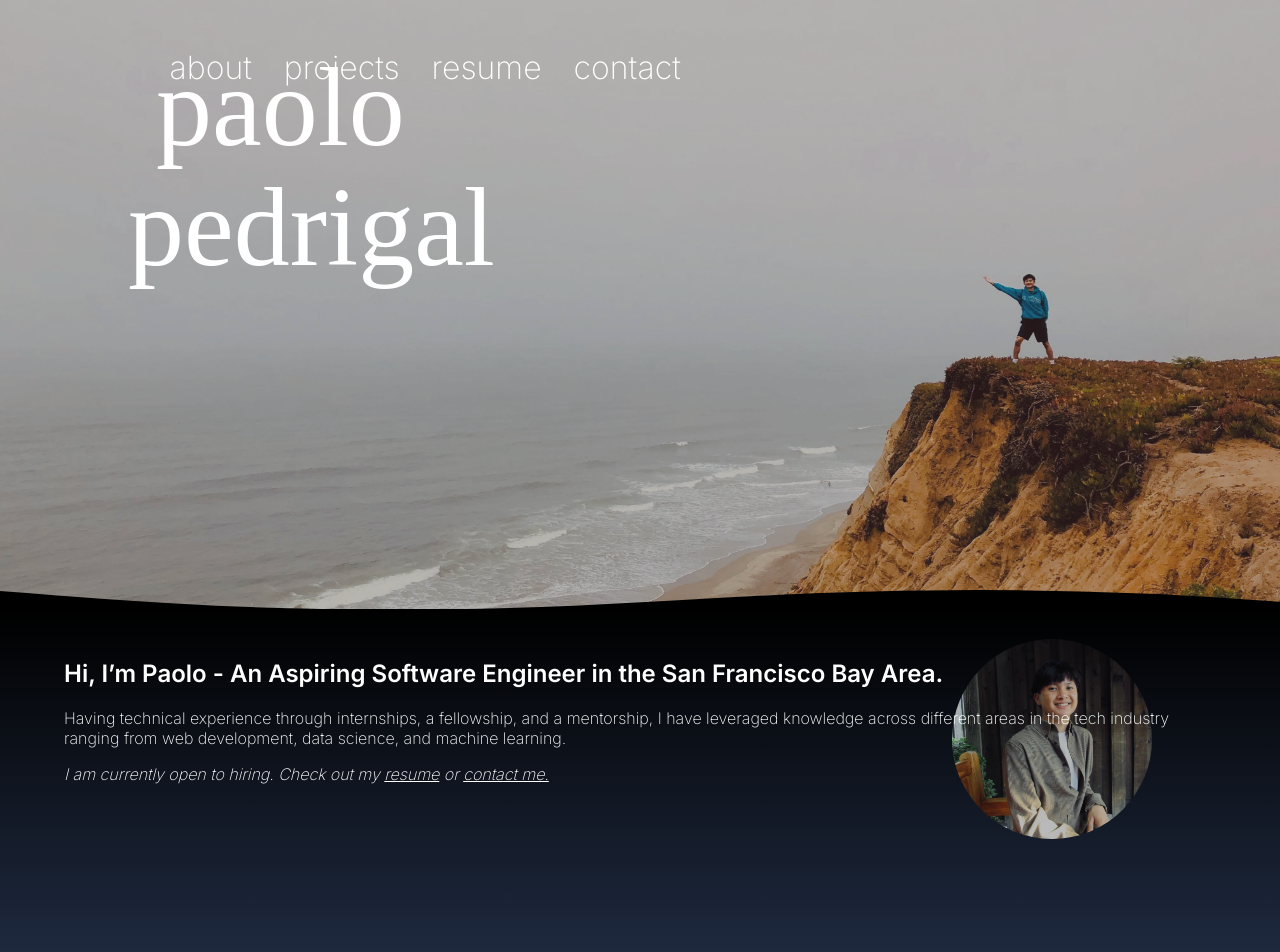
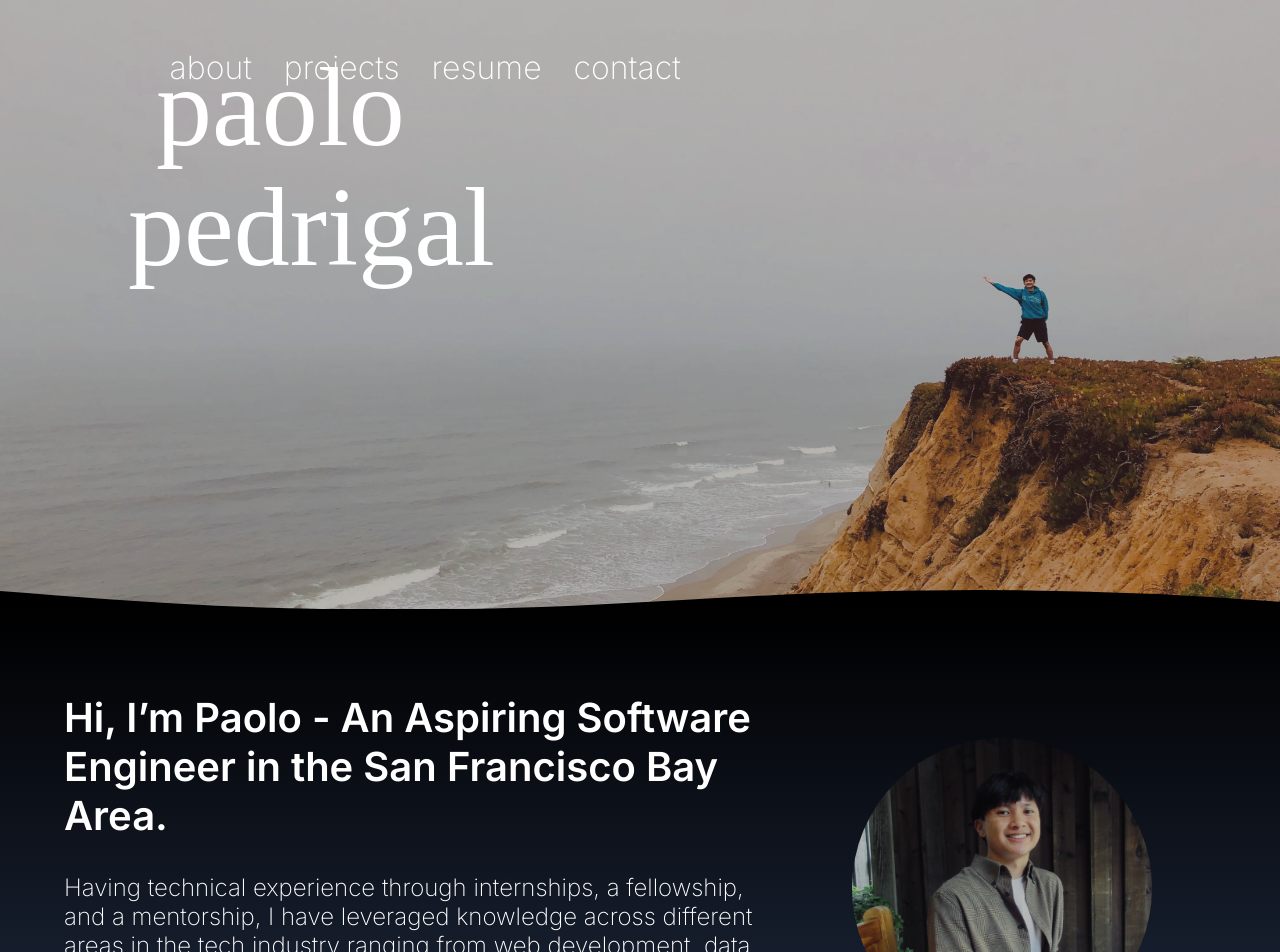
Before and after one commit to paolopedrigal/paolopedrigal.github.io, a React (Create React App) app: page / in a window 1280 px wide. Shown: the top 952 px of the page. Built offline with nearby package versions, Linux system fonts and the light colour scheme; a web font is replaced by a local one.

Commit message:
Finished first draft of about section with responsiveness to browser size

```diff
--- a/src/About/About.css
+++ b/src/About/About.css
@@ -30,6 +30,15 @@
 }
 /* End of CSS from shapedivider.app */
 
+.about-me-content {
+  opacity: 0;
+  transition: all 3.5s;
+}
+
+.about-me-content.show {
+  opacity: 1;
+}
+
 .about-me-pic-container {
   position: absolute;
   right: 10%;
@@ -53,33 +62,22 @@
   width: 60%;
 }
 
-.about-me-description {
-  font-weight: 200;
-}
-
+.about-me-description,
 .about-me-objective {
   font-weight: 200;
-}
-
-.wave-container {
-  position: relative;
 }
 
 /* Mobile Devices */
 @media (min-width: 320px) {
   .about-me-container {
     padding-top: 30px;
-  }
-  .about-me-content {
     height: 300px;
   }
+  /* .about-me-content {
+    height: 300px;
+  } */
   .about-me-pic-container {
     opacity: 0;
-    /* position: relative;
-    margin-left: 5px;
-    width: 175px;
-    height: 175px; */
-    /* border-radius: 40%; */
   }
   .about-me-info {
     position: absolute;
@@ -90,21 +88,68 @@
 
 /* Small screen - Desktop */
 @media (min-width: 480px) {
+  .about-me-container {
+    height: 275px;
+  }
 }
 
 /* Medium size screen - Desktop */
 @media (min-width: 600px) {
+  .about-me-container {
+    height: 395px;
+  }
   .about-me-pic-container {
     opacity: 1;
+    top: 20%;
+    right: 8%;
+    width: 260px;
+    height: 260px;
+  }
+  .about-me-info {
+    width: 50%;
+  }
+  .about-me-heading {
+    font-size: 2rem;
+  }
+  .about-me-description,
+  .about-me-objective {
+    font-size: 1.2rem;
   }
 }
 
 /* Large screen - Desktop */
 @media (min-width: 1025px) {
+  .about-me-container {
+    padding-top: 50px;
+    height: 475px;
+  }
+
+  .about-me-pic-container {
+    width: 300px;
+    height: 300px;
+    right: 10%;
+  }
+
+  .about-me-info {
+    width: 56%;
+  }
+
+  .about-me-heading {
+    font-size: 2.5rem;
+  }
+  .about-me-description,
+  .about-me-objective {
+    font-size: 1.5rem;
+  }
 }
 
 /* Humongous screen - Desktop */
 @media (min-width: 1281px) {
+  .about-me-pic-container {
+    width: 325px;
+    height: 325px;
+    right: 10%;
+  }
 }
 
 /* CSS provided from https://www.shapedivider.app/ */
--- a/src/About/About.tsx
+++ b/src/About/About.tsx
@@ -1,5 +1,7 @@
+import { useRef, useEffect } from "react";
 import resume from "../Resume_PaoloPedrigal.pdf";
 import selfie from "./selfie-2023.jpg";
+import { observer } from "../utils/observer";
 import "./About.css";
 
 interface AboutMe {
@@ -11,6 +13,15 @@ interface AboutMe {
 const aboutMeInfo: AboutMe = require("./about.json");
 
 export default function About() {
+  const aboutMeContentRef: any = useRef(null);
+  const aboutRefs: any[] = [aboutMeContentRef];
+  useEffect(() => {
+    // aboutRefs.forEach((ref) => {
+    //   observer.observe(ref.current);
+    // });
+    observer.observe(aboutMeContentRef.current);
+  }, [aboutMeContentRef]);
+
   return (
     <div className="about-me-container">
       <div className="custom-shape-divider-bottom-1696887117">
@@ -26,7 +37,7 @@ export default function About() {
           ></path>
         </svg>
       </div>
-      <div className="about-me-content">
+      <div className="about-me-content" ref={aboutMeContentRef}>
         <div className="about-me-pic-container">
           <img
             src={selfie}
--- a/src/App.css
+++ b/src/App.css
@@ -102,6 +102,7 @@
 @media (min-width: 600px) {
   .landing-title-container {
     left: 8%;
+    top: -2rem;
   }
   .landing-title {
     font-size: 5rem;
@@ -114,6 +115,7 @@
     top: 5.5rem;
   }
   .nav {
+    top: 0%;
     font-size: 1.7rem;
   }
   .nav-item {
--- a/src/App.tsx
+++ b/src/App.tsx
@@ -4,6 +4,7 @@ import Projects from "./Projects/Projects";
 import Contact from "./Contact/Contact";
 import FrontPage from "./WebsiteFrontPage.jpg";
 import resume from "./Resume_PaoloPedrigal.pdf";
+import { observer } from "./utils/observer";
 import "./App.css";
 
 function App() {
@@ -36,14 +37,6 @@ function App() {
   };
 
   useEffect(() => {
-    const observer = new IntersectionObserver((entries) => {
-      entries.forEach((entry) => {
-        if (entry.isIntersecting) {
-          entry.target.classList.add("show");
-        }
-      });
-    });
-
     landingRefs.forEach((ref) => {
       observer.observe(ref.current);
     });
--- /dev/null
+++ b/src/utils/observer.tsx
@@ -0,0 +1,7 @@
+export const observer = new IntersectionObserver((entries: any[]) => {
+  entries.forEach((entry: any) => {
+    if (entry.isIntersecting) {
+      entry.target.classList.add("show");
+    }
+  });
+});
```
